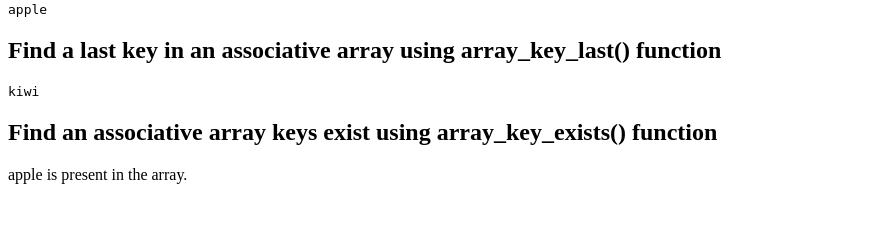
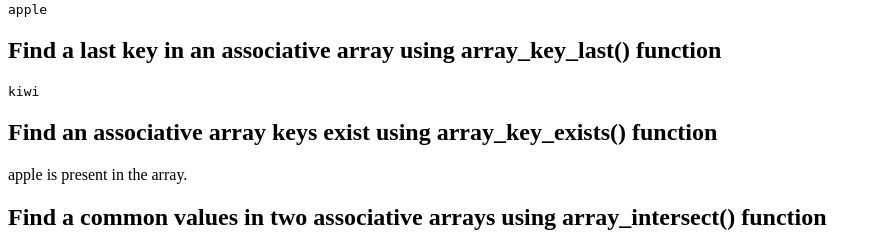
Before and after one commit to MehediAlam49/php_learning, a PHP site: page /arrays.php in a window 1280 px wide. Shown: the part 6263-6500 px from the top of the page, without its empty margins (0-881 px from the left). Before the commit the page ends 6447 px from the top, so only its background shows below. Run offline with PHP 8.4, Linux system fonts and the light colour scheme.

Commit message:
Find a common values in two associative arrays using array_intersect() function

```diff
--- a/arrays.php
+++ b/arrays.php
@@ -351,5 +351,14 @@ if(array_key_exists("apple", $fruits)){
 }
 
 
+// Find a common values in two associative arrays using array_intersect() function
+echo "<h2>Find a common values in two associative arrays using array_intersect() function</h2>";
+$fruits1 = ["apple" => "red", "banana" => "yellow", "cherry" => "red", "orange" => "orange", "kiwi" => "green"];
+$fruits2 = ["apple" => "red", "grape" => "green", "watermelon" => "red", "lemon" => "orange", "kiwi" => "green"];
+$common_fruits = array_intersect($fruits1, $fruits2);
+echo "<pre>";
+print_r($common_fruits);
+echo "</pre>";
+
 
 ?>
```
